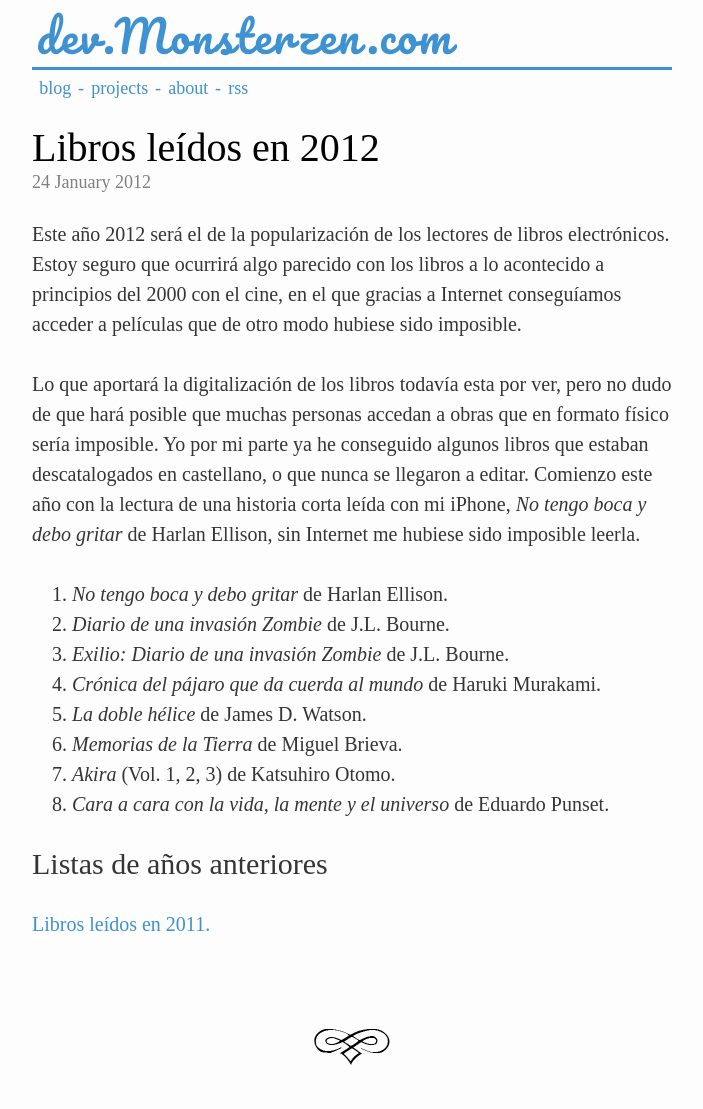
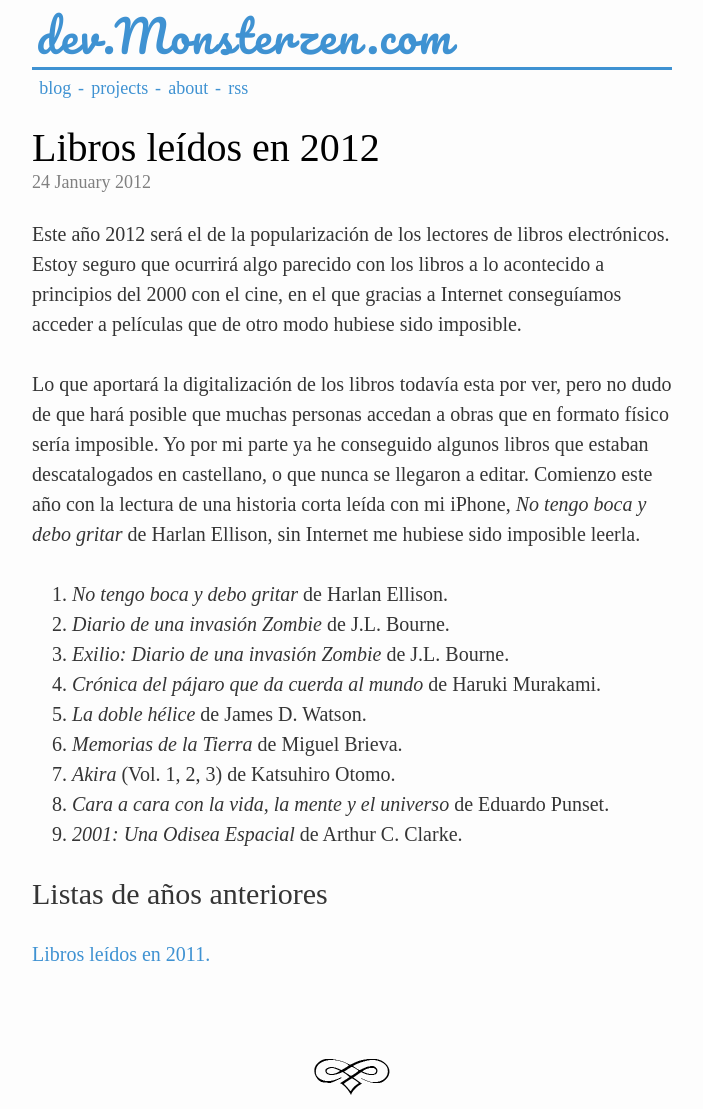
Before and after one commit to jfcalvo/jfcalvo.github.com, a Jekyll site: the page built from _posts/2012-01-24-libros-leidos-en-2012.markdown, in a window 1280 px wide. Shown: the whole page, without its empty margins (288-991 px from the left). Built offline with Jekyll 4.4.1, drawn with Linux system fonts in a browser that asks for light colours; some web fonts are replaced; before the commit the page ends 1079 px from its top, so only the background shows below that.

Commit message:
añadido 2001: Una odisea espacial a lecturas

```diff
--- a/_posts/2012-01-24-libros-leidos-en-2012.markdown
+++ b/_posts/2012-01-24-libros-leidos-en-2012.markdown
@@ -18,6 +18,7 @@ Lo que aportará la digitalización de los libros todavía esta por ver, pero no
 6. *Memorias de la Tierra* de Miguel Brieva.
 7. *Akira* (Vol. 1, 2, 3) de Katsuhiro Otomo.
 8. *Cara a cara con la vida, la mente y el universo* de Eduardo Punset.
+9. *2001: Una Odisea Espacial* de Arthur C. Clarke.
 
 ## Listas de años anteriores
 
```
